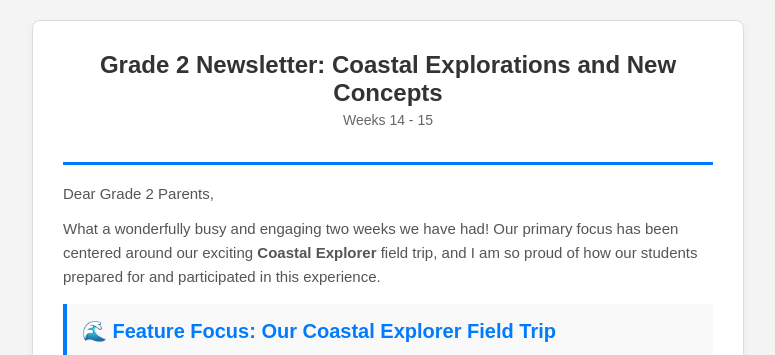
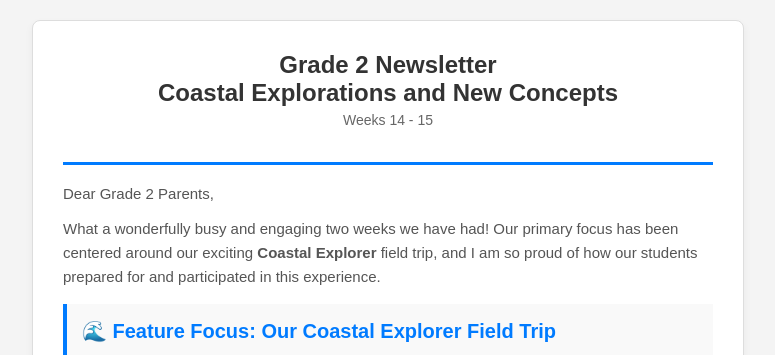
Before and after one commit to guruglen/NL251212, a plain HTML site: page index.html in a window 1280 px wide. Shown: the top 355 px of the page, without its empty margins (252-1027 px from the left). Drawn offline with Linux system fonts and the light colour scheme.

Commit message:
Update index.html

```diff
--- a/index.html
+++ b/index.html
@@ -83,7 +83,7 @@
 <div class="newsletter-container">
 
     <div class="header">
-        <h1>Grade 2 Newsletter: Coastal Explorations and New Concepts</h1>
+        <h1>Grade 2 Newsletter<br>Coastal Explorations and New Concepts</h1>
         <p>Weeks 14 - 15</p>
     </div>
 
```
